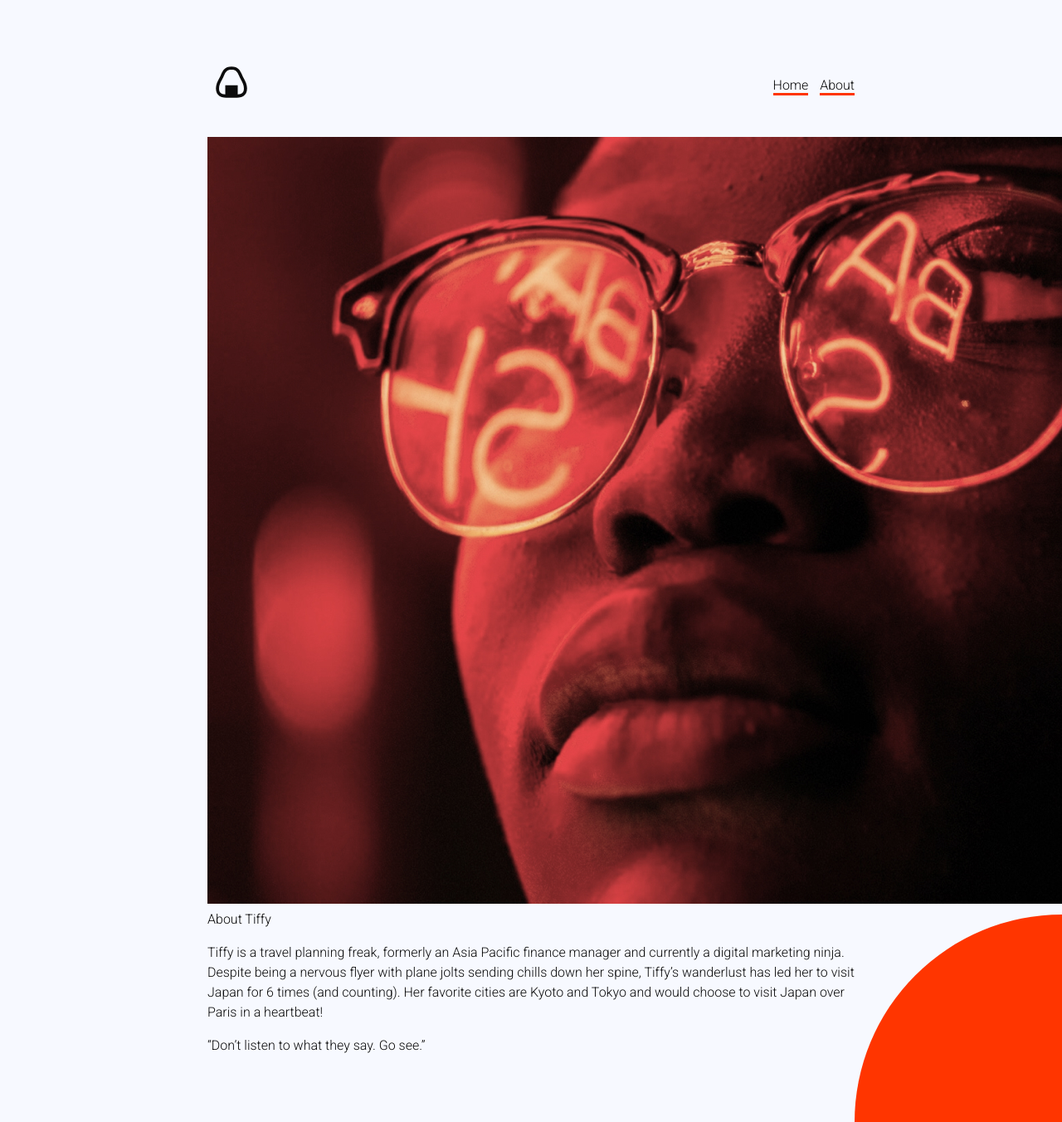
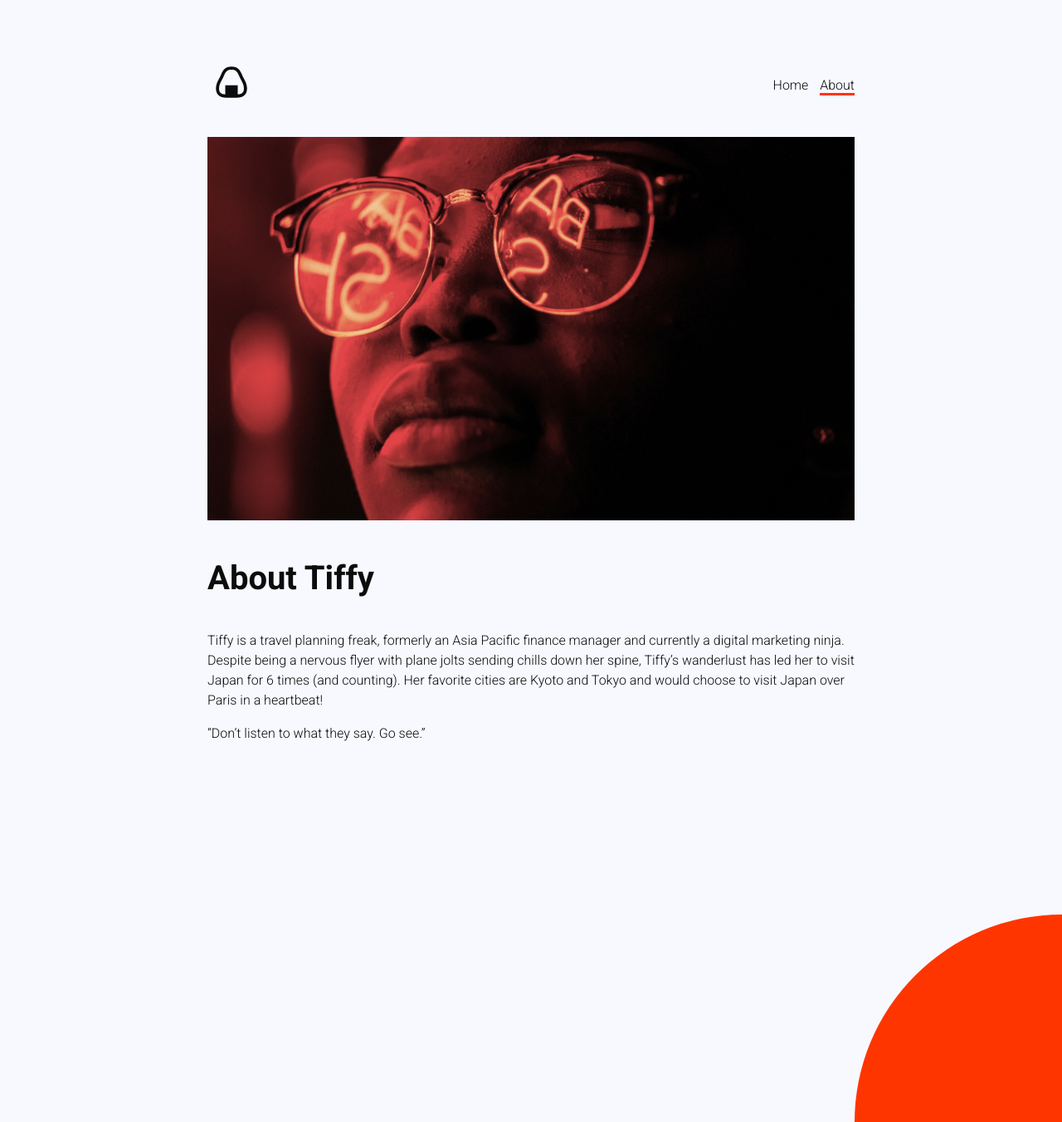
Before and after one commit to rebeccahaf/anightinjapan, a Jekyll site: the page built from about.markdown, in a window 1280 px wide and 1352 px high. Shown: the whole window at 83% size. Built offline with Jekyll 4.4.1, drawn with Linux system fonts in a browser that asks for light colours.

Commit message:
fixed nav and images

```diff
--- a/_includes/header.html
+++ b/_includes/header.html
@@ -3,7 +3,7 @@
         <img src="/assets/images/logo.svg" alt="A Night In Japan">
     </a>
     <nav>
-        <a href="/">Home</a>
-        <a href="/about">About</a>
+        <a href="/" {% if page.url == "/"%}class="selected"{% endif %}>Home</a>
+        <a href="/about/" {% if page.url == "/about/"%}class="selected"{% endif %}>About</a>
     </nav>
 </header>
--- a/about.markdown
+++ b/about.markdown
@@ -5,7 +5,7 @@
 ---
 
 ![about.jpg](/uploads/about.jpg)
-About Tiffy
+## About Tiffy
 
 Tiffy is a travel planning freak, formerly an Asia Pacific finance manager and currently a digital marketing ninja. Despite being a nervous flyer with plane jolts sending chills down her spine, Tiffy’s wanderlust has led her to visit Japan for 6 times (and counting). Her favorite cities are Kyoto and Tokyo and would choose to visit Japan over Paris in a heartbeat!
 
--- a/assets/css/app.scss
+++ b/assets/css/app.scss
@@ -50,7 +50,16 @@
     margin: 40px 0 0 0;
 }
 
-nav a, p a {
+nav a {
+    color: $black;
+    text-decoration: none;
+}
+
+img {
+    max-width: 780px;;
+}
+
+nav a.selected, p a {
     color: $black;
     text-decoration: none;
     border-bottom: 3px solid $red;
```
